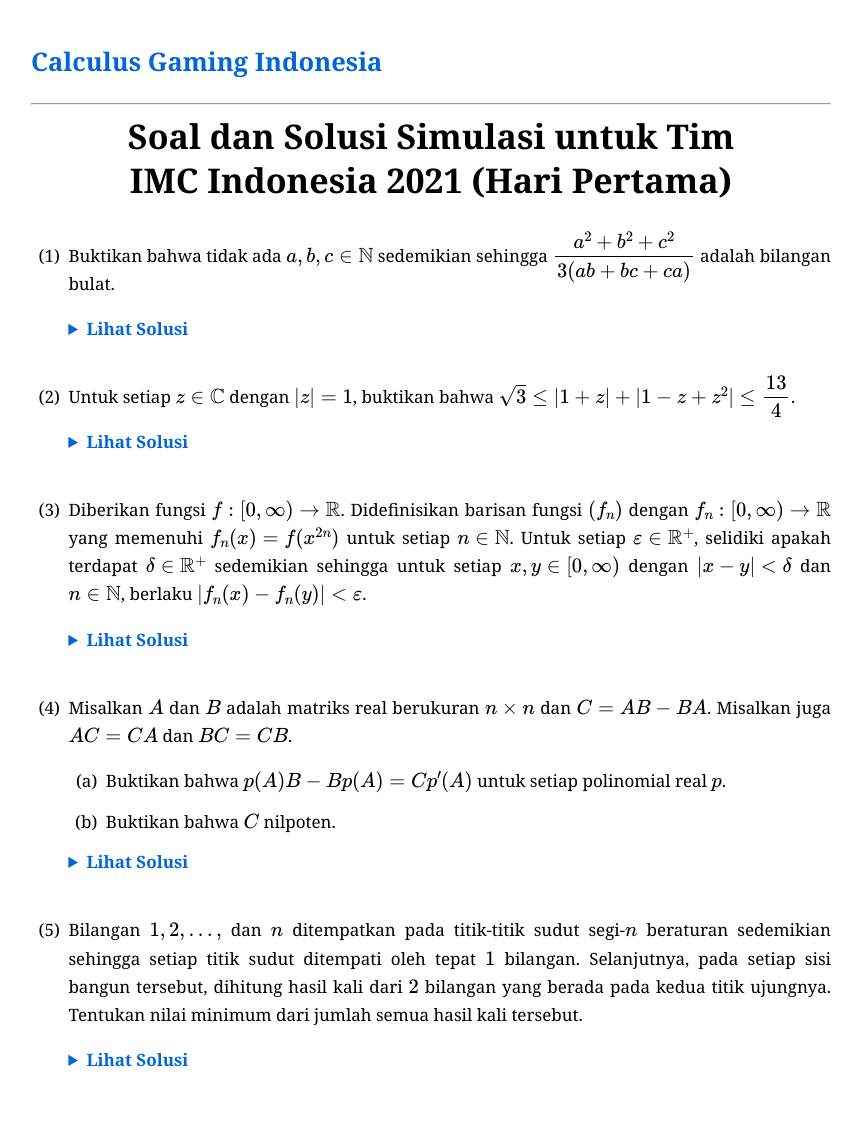
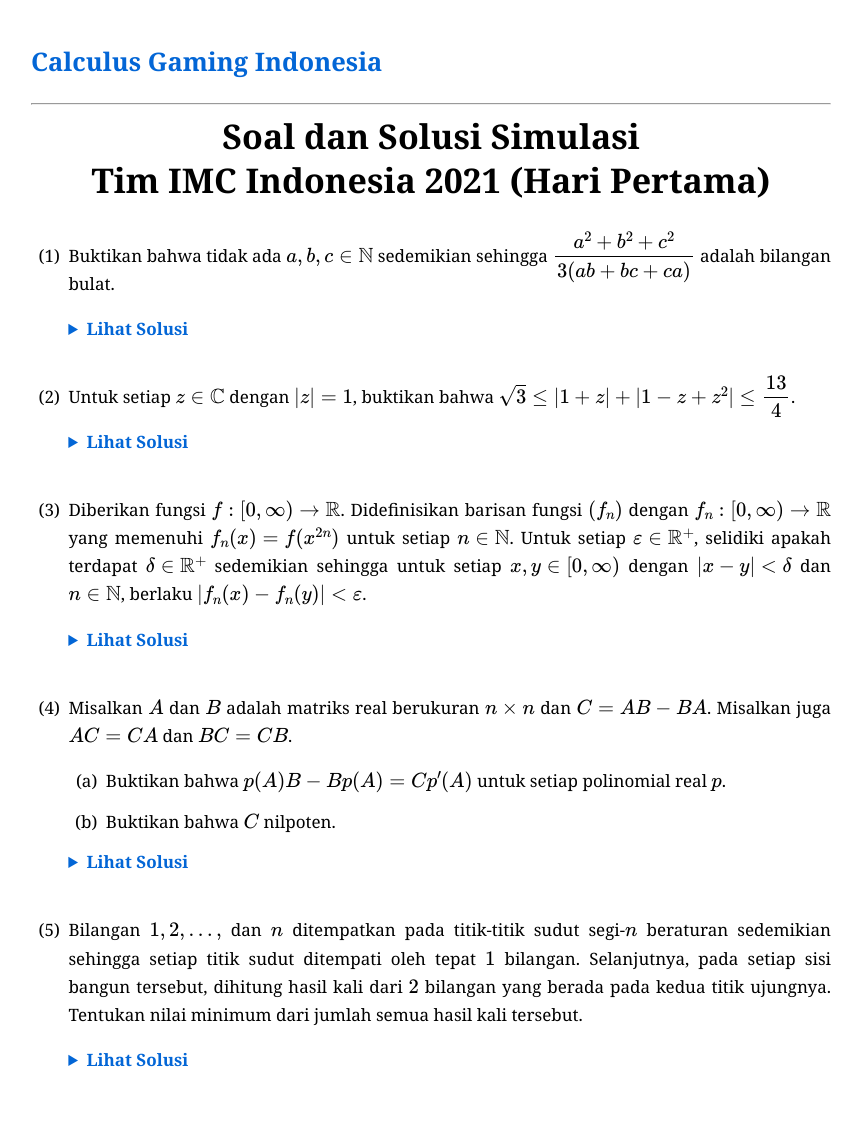
Before and after one commit to calculusgamingindonesia/calculusgamingindonesia.github.io, a Jekyll site: the page built from _posts/2026-07-02-sim-tim-imc-indo-21-1.md, in a window 1280 px wide. Shown: the whole page, without its empty margins (209-1071 px from the left). Built offline with Jekyll 4.4.1, drawn with Linux system fonts in a browser that asks for light colours; some web fonts are replaced.

Commit message:
Update 2026-07-02-sim-tim-imc-indo-21-1.md

```diff
--- a/_posts/2026-07-02-sim-tim-imc-indo-21-1.md
+++ b/_posts/2026-07-02-sim-tim-imc-indo-21-1.md
@@ -1,13 +1,13 @@
 ---
 layout: default
-title: "Soal dan Solusi Simulasi untuk Tim IMC Indonesia 2021 (Hari Pertama)"
+title: "Soal dan Solusi Simulasi Tim IMC Indonesia 2021 (Hari Pertama)"
 date: 2026-07-02
 category: soaldansolusi
 urutan: 203
 ---
 
 <div style="text-align: center; margin-bottom: 40px;">
-    <h1 style="margin: 0; line-height: 1.3;">Soal dan Solusi Simulasi untuk Tim <br> IMC Indonesia 2021 (Hari Pertama)</h1>
+    <h1 style="margin: 0; line-height: 1.3;">Soal dan Solusi Simulasi <br> Tim IMC Indonesia 2021 (Hari Pertama)</h1>
 </div>
 
 1. Buktikan bahwa tidak ada $a, b, c\in\mathbb{N}$ sedemikian sehingga $\smash{\dfrac{a^2+b^2+c^2}{3(ab+bc+ca)}}$ adalah bilangan bulat.
```
